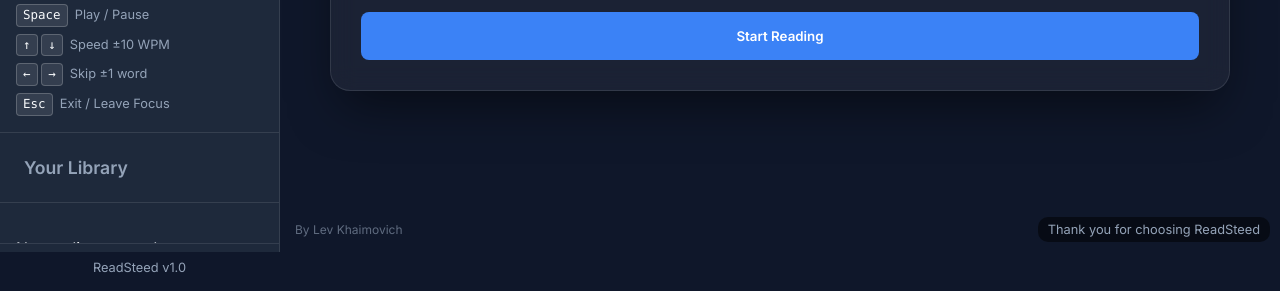
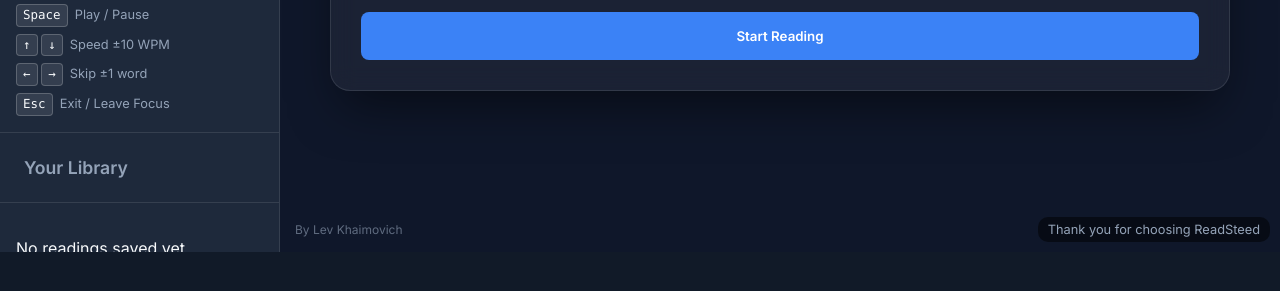
Before and after one commit to levkhaimovich-source/ReadSteed_SupaBase, a Flask app: page /app in a window 1280 px wide. Shown: the part 548-839 px from the top of the page. After the commit the page ends 800 px from the top, so only its background shows below. Run offline with Flask 3, Linux system fonts and the light colour scheme; data that the repository does not hold is empty.

Commit message:
Fix sidebar scrolling properly without breaking layout

```diff
--- a/static/css/style.css
+++ b/static/css/style.css
@@ -83,6 +83,8 @@
     transition: transform var(--transition-speed) ease;
     z-index: 100;
     height: 100%;
+    overflow-y: auto;
+    overflow-x: hidden;
 }
 
 .sidebar.closed {
@@ -96,6 +98,7 @@
     justify-content: space-between;
     align-items: center;
     border-bottom: 1px solid var(--border-color);
+    flex-shrink: 0;
 }
 
 .sidebar-header h2 {
@@ -105,9 +108,8 @@
 }
 
 .sidebar-content {
-    flex: 1;
-    overflow-y: auto;
     padding: 20px 16px;
+    flex: 1 0 auto;
 }
 
 .sidebar-footer {
```
